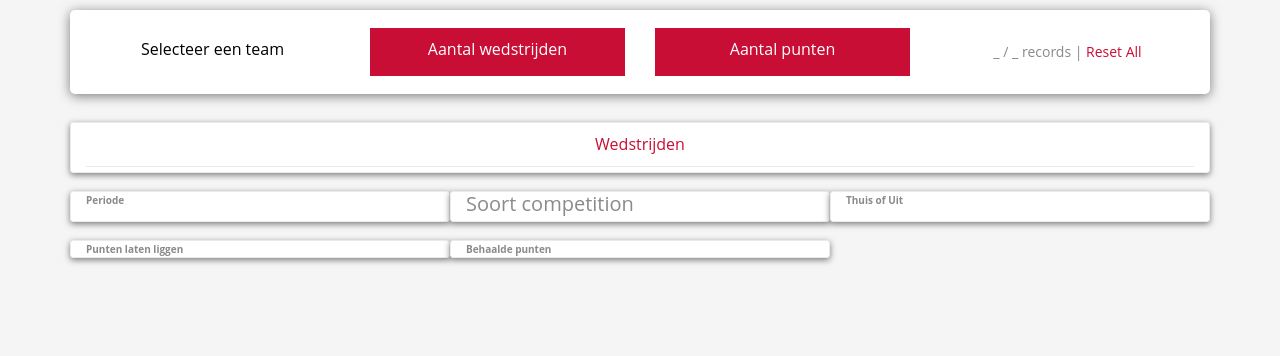
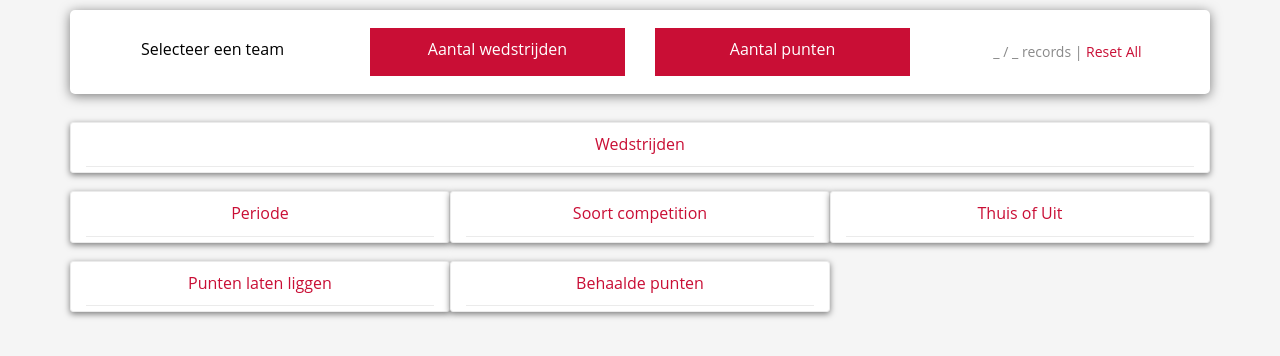
Before and after one commit to KevinSnijders/data-visualisation, a website: page public/index.html in a window 1280 px wide. Shown: the part 322-678 px from the top of the page. Drawn offline with Linux system fonts and the light colour scheme; files that its build step writes are made by us from their sources; no server answers; files whose address does not match are found by name.

Commit message:
fixed chart headings

```diff
--- a/public/index.html
+++ b/public/index.html
@@ -69,28 +69,26 @@
         <div class="row">
             <div class="col-12 col-md-6 col-lg-4 chart chart__date-time" data-step="6"
                  data-intro="Hier kan gefilterd worden op een periode" data-position="right">
-                <div class="chart-title bold"><strong>Periode</strong></div>
-
+                <h2 class="chart__title bold">Periode</h2>
             </div>
             <div class="col-12 col-md-6 col-lg-4 chart chart__competition" data-step="7"
                  data-intro="Hier kan gefilterd worden op competitie"
                  data-position="left">
-                <h2 class="chart-title">Soort competition</h2>
-
+                <h2 class="chart__title">Soort competition</h2>
             </div>
             <div class="col-12 col-md-6 col-lg-4 chart chart__location" data-step="8"
                  data-intro="Hier kan gefilterd worden op thuis of uit" data-position="left">
-                <div class="chart-title"><strong>Thuis of Uit</strong></div>
+                <h2 class="chart__title">Thuis of Uit</h2>
             </div>
             <div class="col-12 col-md-6 col-lg-4 chart chart__lost-points points" data-step="9"
                  data-intro="Hier kan gefilterd worden op of er punten zijn verspeelt"
                  data-position="right">
-                <div class="chart-title"><strong> Punten laten liggen </strong></div>
+                <h2 class="chart__title">Punten laten liggen</h2>
             </div>
             <div class="col-12 col-md-6 col-lg-4 chart chart__points all_points" data-step="10"
                  data-intro="Hier kan gefilter worden op of er gewonnen, gelijk gespeeld of verloren is."
                  data-position="top">
-                <div class="chart-title"><strong>Behaalde punten</strong></div>
+                <h2 class="chart__title">Behaalde punten</h2>
             </div>
         </div>
     </div>
```
Also changed, not shown: build/index.html.
